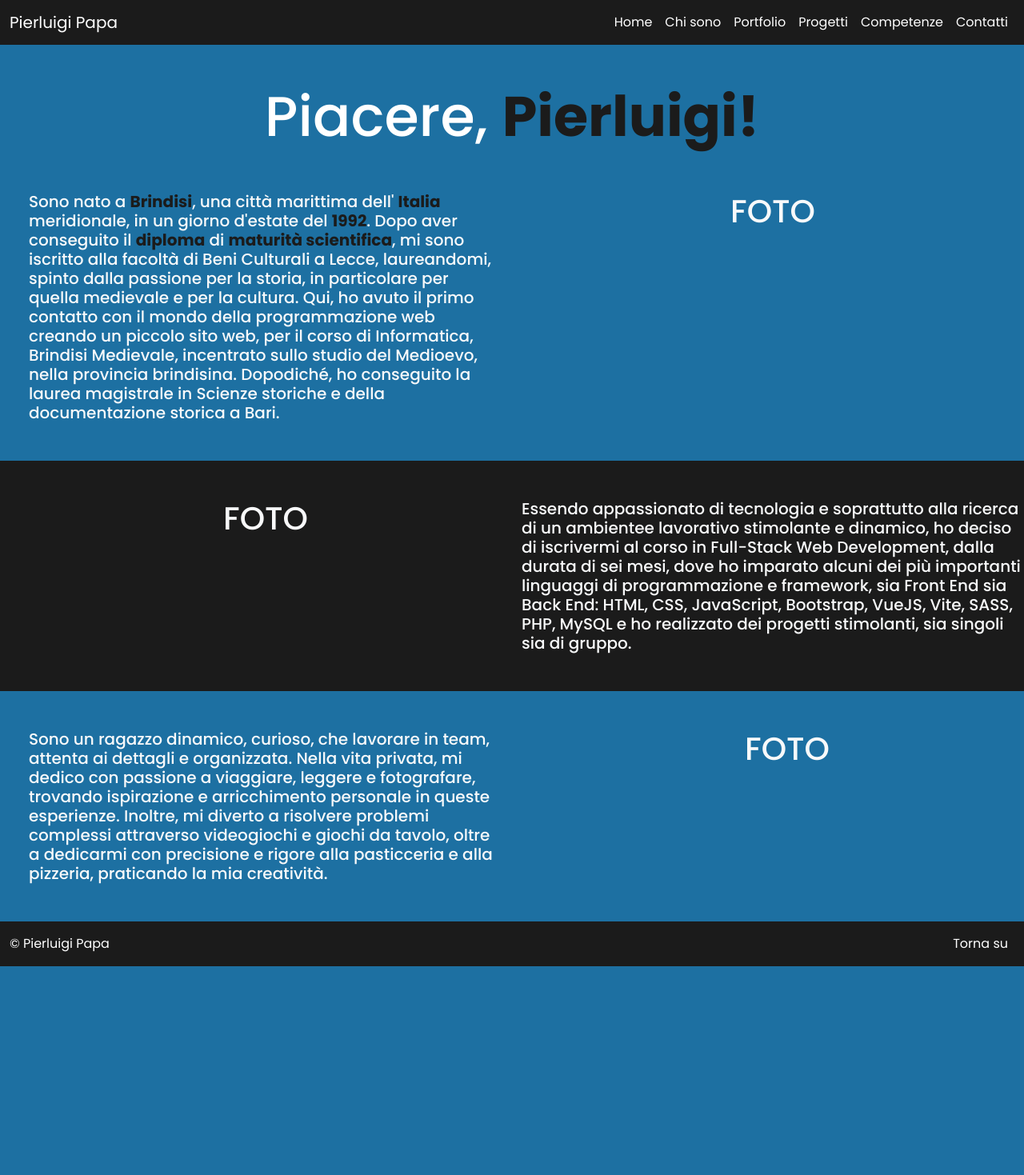
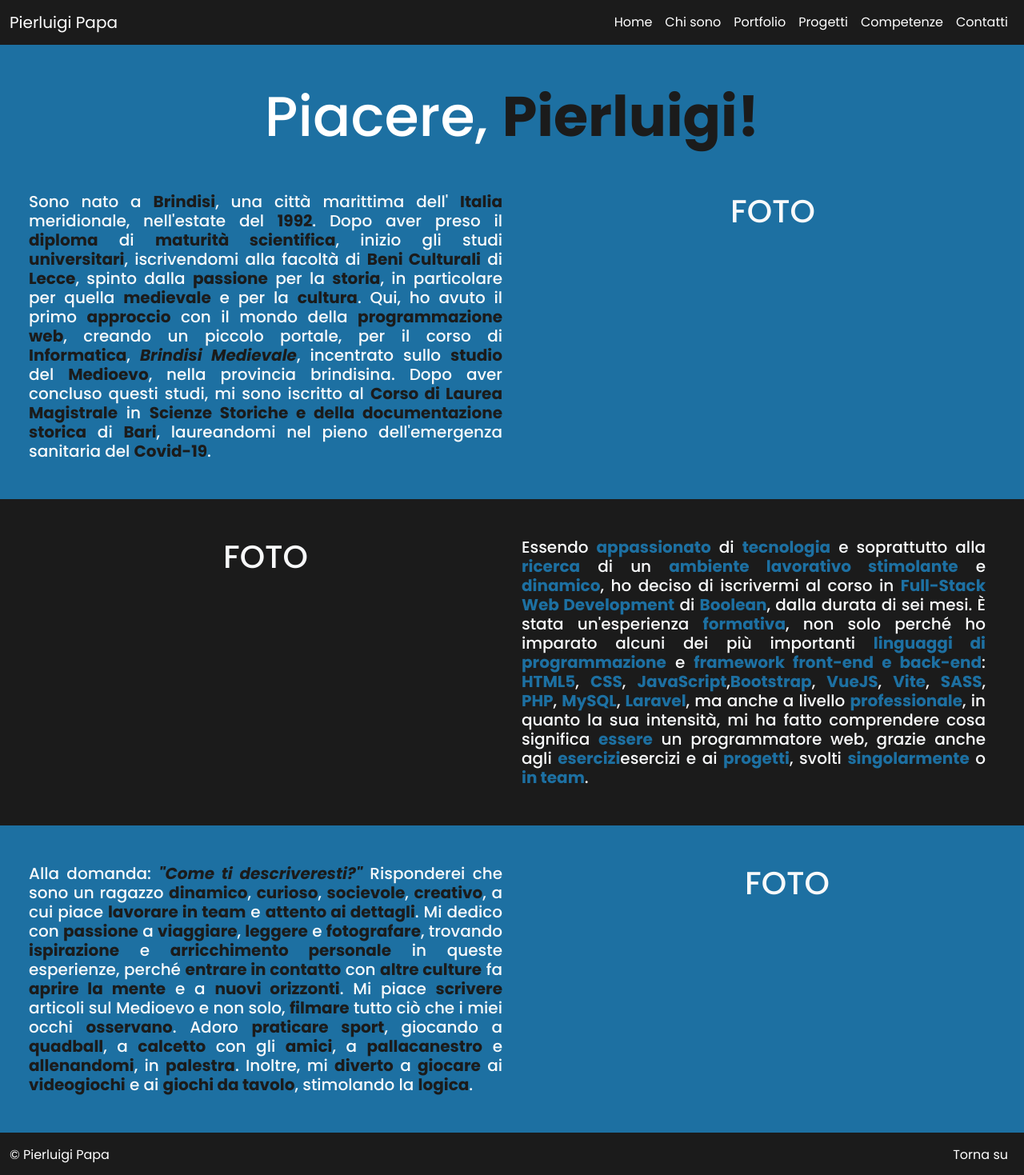
Before and after one commit to PierluigiPapa/PierFolio, a Vue app: page /chisono in a window 1280 px wide. Shown: the top 1469 px of the page at 80% size. Before the commit the page ends 1208 px from the top, so only its background shows below. Built offline with nearby package versions, Linux system fonts and the light colour scheme.

Commit message:
feat: added text in ChiSono.vue

```diff
--- a/src/pages/ChiSono.vue
+++ b/src/pages/ChiSono.vue
@@ -18,11 +18,17 @@ export default {
       <div class="col-6 d-flex justify-content-center ps-5 mt-5">
         <div>
           <h6 class="text-light fs-5 mb-5">Sono nato a <span class="gray fw-bold fs-5">Brindisi</span>,
-            una città marittima dell' <span class="gray fw-bold fs-5">Italia</span> meridionale, in un giorno d'estate del <span class="gray fw-bold fs-5">1992</span>.
-            Dopo aver conseguito il <span class="gray fw-bold fs-5">diploma</span> di <span class="gray fw-bold fs-5">maturità scientifica</span>, mi sono iscritto alla facoltà
-            di Beni Culturali a Lecce, laureandomi, spinto dalla passione per la storia, in particolare per quella medievale e per la cultura. Qui, ho avuto il primo contatto con il mondo
-            della programmazione web creando un piccolo sito web, per il corso di Informatica, Brindisi Medievale, incentrato sullo studio del Medioevo, nella provincia brindisina.
-            Dopodiché, ho conseguito la laurea magistrale in Scienze storiche e della documentazione storica a Bari.
+            una città marittima dell' <span class="gray fw-bold fs-5">Italia</span> meridionale, nell'estate del <span class="gray fw-bold fs-5">1992</span>.
+            Dopo aver preso il <span class="gray fw-bold fs-5">diploma</span> di <span class="gray fw-bold fs-5">maturità scientifica</span>, inizio gli studi
+            <span class="gray fw-bold fs-5">universitari</span>, iscrivendomi alla facoltà di <span class="gray fw-bold fs-5">Beni Culturali</span> di
+            <span class="gray fw-bold fs-5">Lecce</span>, spinto dalla <span class="gray fw-bold fs-5">passione</span> per la <span class="gray fw-bold fs-5">storia</span>,
+            in particolare per quella <span class="gray fw-bold fs-5">medievale</span> e per la <span class="gray fw-bold fs-5">cultura</span>. Qui, ho avuto il primo
+            <span class="gray fw-bold fs-5">approccio</span> con il mondo della <span class="gray fw-bold fs-5">programmazione web</span>, creando un piccolo portale,
+            per il corso di <span class="gray fw-bold fs-5">Informatica</span>, <span class="gray fst-italic fw-bold font-italic fs-5">Brindisi Medievale</span>,
+            incentrato sullo <span class="gray fw-bold fs-5">studio</span> del <span class="gray fw-bold fs-5">Medioevo</span>, nella provincia brindisina.
+            Dopo aver concluso questi studi, mi sono iscritto al <span class="gray fw-bold fs-5">Corso di Laurea Magistrale</span> in
+            <span class="gray fw-bold fs-5">Scienze Storiche e della documentazione storica</span> di <span class="gray fw-bold fs-5">Bari</span>, laureandomi
+            nel pieno dell'emergenza sanitaria del <span class="gray fw-bold fs-5">Covid-19</span>.
           </h6>
         </div>
       </div>
@@ -39,9 +45,18 @@ export default {
 
       <div class="col-6 d-flex justify-content-center mt-5">
         <div>
-          <h6 class="text-light fs-5 mb-5">Essendo appassionato di tecnologia e soprattutto alla ricerca di un ambientee lavorativo stimolante e dinamico, ho deciso di iscrivermi
-            al corso in Full-Stack Web Development, dalla durata di sei mesi, dove ho imparato alcuni dei più importanti linguaggi di programmazione e framework, sia Front End sia
-            Back End: HTML, CSS, JavaScript, Bootstrap, VueJS, Vite, SASS, PHP, MySQL e ho realizzato dei progetti stimolanti, sia singoli sia di gruppo.
+          <h6 class="text-light pe-5 fs-5 mb-5">Essendo <span class="blue fw-bold fs-5">appassionato</span> di <span class="blue fw-bold fs-5">tecnologia</span> e soprattutto
+            alla <span class="blue fw-bold fs-5">ricerca</span> di un <span class="blue fw-bold fs-5">ambiente lavorativo stimolante</span> e
+            <span class="blue fw-bold fs-5">dinamico</span>, ho deciso di iscrivermi al corso in <span class="blue fw-bold fs-5">Full-Stack Web Development</span>
+            di <span class="blue fw-bold fs-5">Boolean</span>, dalla durata di sei mesi. È stata un'esperienza <span class="blue fw-bold fs-5">formativa</span>, non solo perché
+            ho imparato alcuni dei più importanti <span class="blue fw-bold fs-5">linguaggi di programmazione</span> e
+            <span class="blue fw-bold fs-5">framework front-end e back-end</span>: <span class="blue fw-bold fs-5">HTML5</span>, <span class="blue fw-bold fs-5">CSS</span>,
+            <span class="blue fw-bold fs-5">JavaScript</span>,<span class="blue fw-bold fs-5">Bootstrap</span>, <span class="blue fw-bold fs-5">VueJS</span>,
+            <span class="blue fw-bold fs-5">Vite</span>, <span class="blue fw-bold fs-5">SASS</span>, <span class="blue fw-bold fs-5">PHP</span>,
+            <span class="blue fw-bold fs-5">MySQL</span>, <span class="blue fw-bold fs-5">Laravel</span>, ma anche a livello <span class="blue fw-bold fs-5">professionale</span>,
+            in quanto la sua intensità, mi ha fatto comprendere cosa significa <span class="blue fw-bold fs-5">essere</span> un programmatore web, grazie anche agli
+            <span class="blue fw-bold fs-5">esercizi</span>esercizi e ai <span class="blue fw-bold fs-5">progetti</span>, svolti
+            <span class="blue fw-bold fs-5">singolarmente</span> o <span class="blue fw-bold fs-5">in team</span>.
           </h6>
         </div>
       </div>
@@ -50,9 +65,20 @@ export default {
     <div class="row">
       <div class="col-6 d-flex justify-content-center ps-5 mt-5">
         <div>
-          <h6 class="text-light fs-5 mb-5">Sono un ragazzo dinamico, curioso, che lavorare in team, attenta ai dettagli e organizzata. Nella vita privata, mi dedico con passione
-            a viaggiare, leggere e fotografare, trovando ispirazione e arricchimento personale in queste esperienze. Inoltre, mi diverto a risolvere problemi complessi
-            attraverso videogiochi e giochi da tavolo, oltre a dedicarmi con precisione e rigore alla pasticceria e alla pizzeria, praticando la mia creatività.
+          <h6 class="text-light fs-5 mb-5">Alla domanda: <span class="gray fw-bold fst-italic fs-5">"Come ti descriveresti?"</span> Risponderei che sono un
+            ragazzo <span class="gray fw-bold fs-5">dinamico</span>, <span class="gray fw-bold fs-5">curioso</span>, <span class="gray fw-bold fs-5">socievole</span>,
+            <span class="gray fw-bold fs-5">creativo</span>, a cui piace <span class="gray fw-bold fs-5">lavorare in team</span> e
+            <span class="gray fw-bold fs-5">attento ai dettagli</span>. Mi dedico con <span class="gray fw-bold fs-5">passione</span> a <span class="gray fw-bold fs-5">viaggiare</span>,
+            <span class="gray fw-bold fs-5">leggere</span> e <span class="gray fw-bold fs-5">fotografare</span>, trovando  <span class="gray fw-bold fs-5">ispirazione</span> e
+            <span class="gray fw-bold fs-5">arricchimento personale</span> in queste esperienze, perché  <span class="gray fw-bold fs-5">entrare in contatto</span> con
+            <span class="gray fw-bold fs-5">altre culture</span> fa <span class="gray fw-bold fs-5">aprire la mente</span> e a
+            <span class="gray fw-bold fs-5">nuovi orizzonti</span>. Mi piace <span class="gray fw-bold fs-5">scrivere</span> articoli sul Medioevo e non solo,
+            <span class="gray fw-bold fs-5">filmare</span> tutto ciò che i miei occhi <span class="gray fw-bold fs-5">osservano</span>. Adoro
+            <span class="gray fw-bold fs-5">praticare sport</span>, giocando a <span class="gray fw-bold fs-5">quadball</span>, a <span class="gray fw-bold fs-5">calcetto</span>
+            con gli <span class="gray fw-bold fs-5">amici</span>, a <span class="gray fw-bold fs-5">pallacanestro</span> e <span class="gray fw-bold fs-5">allenandomi</span>, in
+            <span class="gray fw-bold fs-5">palestra</span>. Inoltre, mi <span class="gray fw-bold fs-5">diverto</span> a <span class="gray fw-bold fs-5">giocare</span> ai
+            <span class="gray fw-bold fs-5">videogiochi</span> e ai <span class="gray fw-bold fs-5">giochi da tavolo</span>, stimolando la
+            <span class="gray fw-bold fs-5">logica</span>.
           </h6>
         </div>
       </div>
@@ -70,6 +96,7 @@ export default {
 
 .container-chi {
   background-color: #1D70A2;
+  text-align: justify;
 
   .hello {
     font-size: 70px;
```
